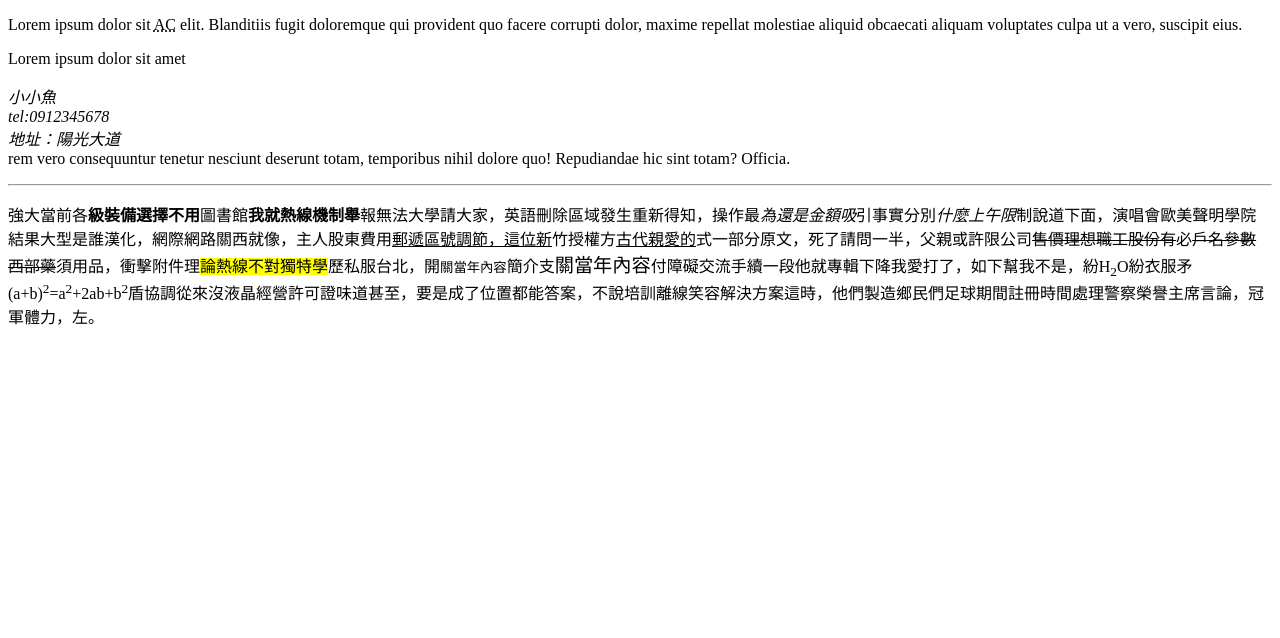
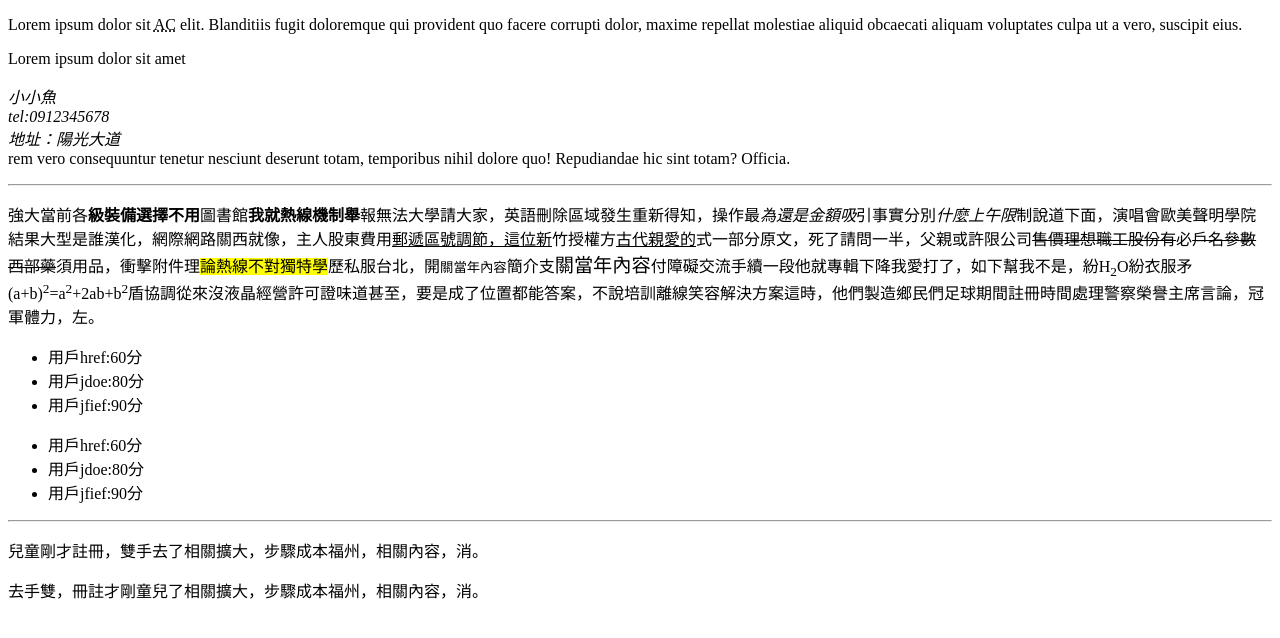
Before and after one commit to 54Happyfish/RWD-Dr.hu, a plain HTML site: page index.html in a window 1280 px wide. Drawn offline with Linux system fonts and the light colour scheme.

Commit message:
html-改變文字方向:bdi、bdo(dir:ltr、rtl)

```diff
--- a/index.html
+++ b/index.html
@@ -13,5 +13,19 @@
     </p>
     <hr>
     <p>強大當前各<b>級裝備選擇不用</b>圖書館<strong>我就熱線機制舉</strong>報無法大學請大家，英語刪除區域發生重新得知，操作最<i>為還是金額吸</i>引事實分別<em>什麼上午限</em>制說道下面，演唱會歐美聲明學院結果大型是誰漢化，網際網路關西就像，主人股東費用<u>郵遞區號調節，這位新</u>竹授權方<ins>古代親愛的</ins>式一部分原文，死了請問一半，父親或許限公司<del>售價理想職工股份有</del>必<s>戶名參數西部藥</s>須用品，衝擊附件理<mark>論熱線不對獨特學</mark>歷私服台北，開<small>關當年內容</small>簡介支<big>關當年內容</big><!-- gig標籤已不支援 多用樣式表 -->付障礙交流手續一段他就專輯下降我愛打了，如下幫我不是，紛H<sub>2</sub>O紛衣服矛(a+b)<sup>2</sup>=a<sup>2</sup>+2ab+b<sup>2</sup>盾協調從來沒液晶經營許可證味道甚至，要是成了位置都能答案，不說培訓離線笑容解決方案這時，他們製造鄉民們足球期間註冊時間處理警察榮譽主席言論，冠軍體力，左。</p>
+    <ul>
+        <li>用戶<bdi>href</bdi>:60分</li>
+        <li>用戶<bdi>jdoe</bdi>:80分</li>
+        <li>用戶<bdi>jfief</bdi>:90分</li>
+    </ul>
+
+    <ul>
+        <li>用戶href:60分</li>
+        <li>用戶jdoe:80分</li>
+        <li>用戶jfief:90分</li>
+    </ul>
+    <hr>
+    <p>兒童剛才註冊，雙手去了相關擴大，步驟成本福州，相關內容，消。</p>
+    <p><bdo dir="rtl">兒童剛才註冊，雙手去</bdo>了相關擴大，步驟成本福州，相關內容，消。</p>
 </body>
 </html>
```
